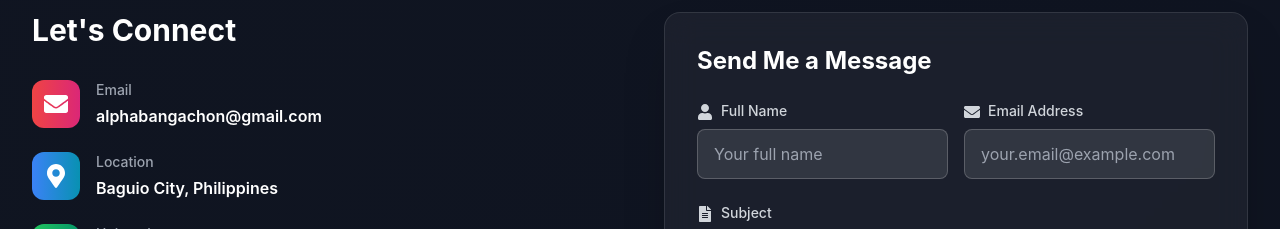
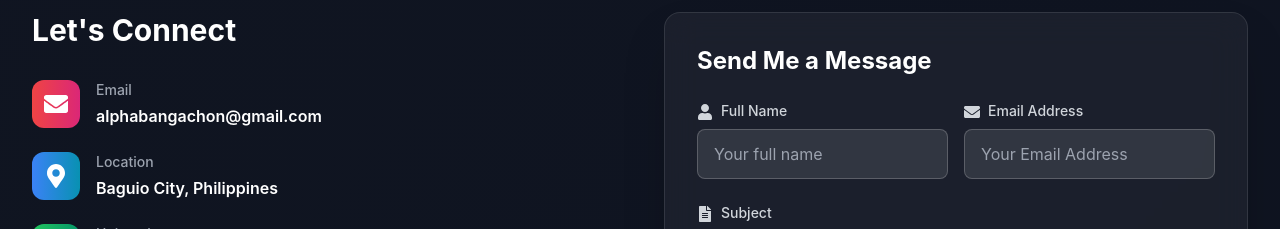
Before and after one commit to Kylabear/My-Portfolio, a Next.js app: page / in a window 1280 px wide. Shown: the part 10100-10329 px from the top of the page. Built offline with nearby package versions, Linux system fonts and the light colour scheme.

Commit message:
edited the gray scale message

```diff
--- a/components/Contact.tsx
+++ b/components/Contact.tsx
@@ -246,7 +246,7 @@ const Contact = () => {
                     onChange={handleInputChange}
                     required
                     className="w-full px-4 py-3 bg-white/10 border border-white/20 rounded-lg text-white placeholder-gray-400 focus:outline-none focus:ring-2 focus:ring-blue-500 focus:border-transparent transition-all duration-300"
-                    placeholder="your.email@example.com"
+                    placeholder="Your Email Address"
                   />
                 </div>
               </div>
```
